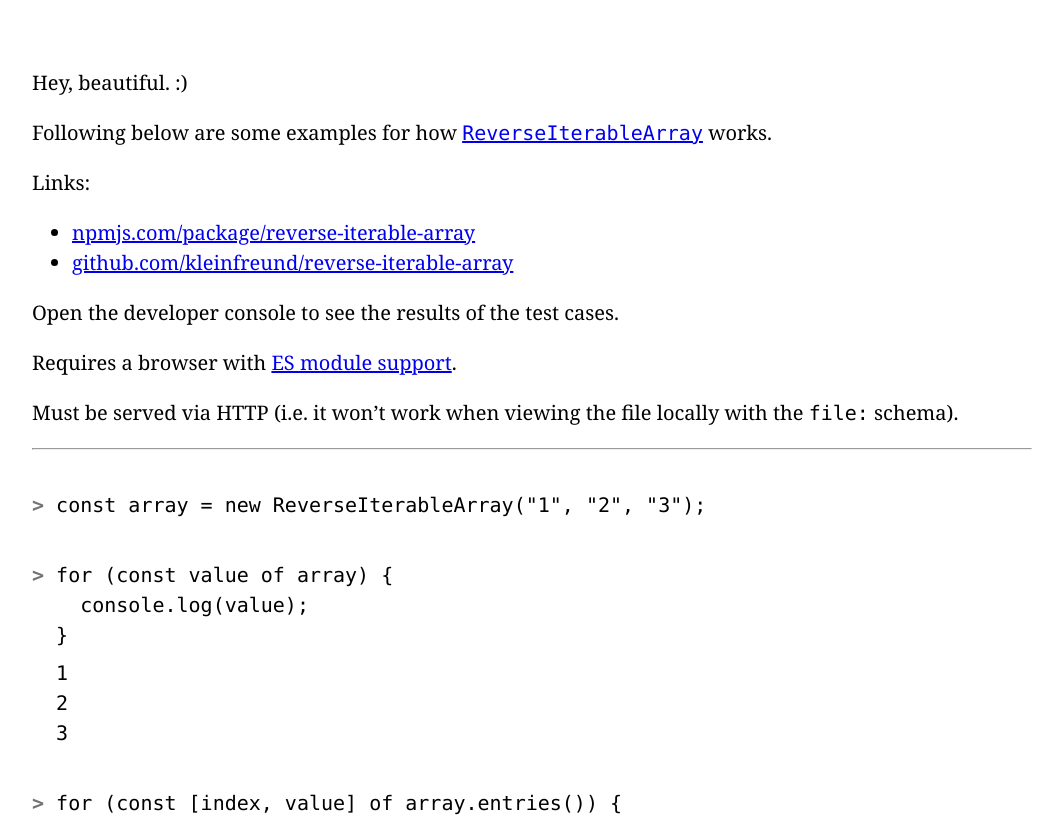
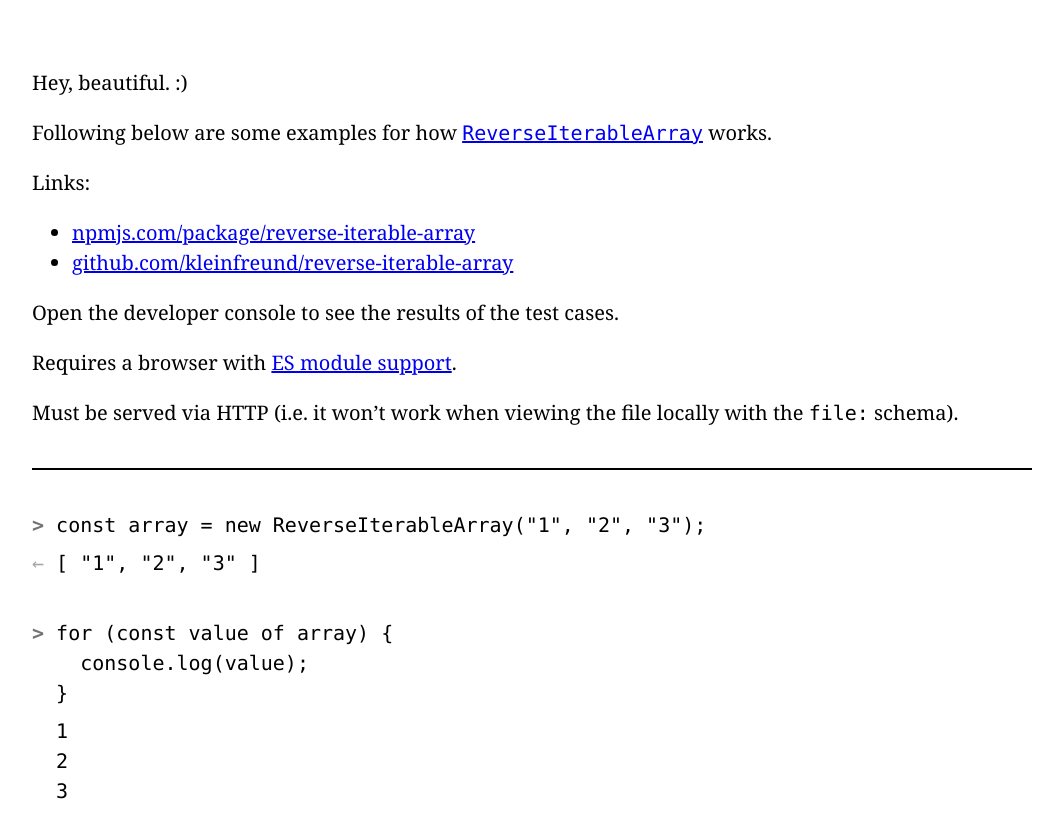
Before and after one commit to kleinfreund/reverse-iterable-array, a website with bundled scripts: page index.html in a window 1280 px wide. Shown: the top 818 px of the page, without its empty margins (108-1171 px from the left). Built offline with nearby package versions, Linux system fonts and the light colour scheme.

Commit message:
Update examples

```diff
--- a/example/example.mjs
+++ b/example/example.mjs
@@ -71,6 +71,7 @@
 function printExamples() {
   printCommand('const array = new ReverseIterableArray("1", "2", "3");');
   const array = new ReverseIterableArray('1', '2', '3');
+  printOutput(array);
 
   printCommand(`
 for (const value of array) {
@@ -179,26 +180,28 @@
   printOutput(array.length);
 
   printCommand('array.push("4", "5", "6")');
-  array.push('4', '5', '6');
+  printOutput(array.push('4', '5', '6'));
 
   printCommand('[...array.values()]');
   printOutput([...array.values()]);
 
-  printCommand('const it = array.iteratorFor("key4").reverseIterator();');
+  printCommand('const it = array.iteratorFor("key4").reverseIterator()');
   const it = array.iteratorFor(2).reverseIterator();
-  printCommand('it.next().value;');
+  printOutput(it);
+
+  printCommand('it.next().value');
   printOutput(it.next().value);
-  printCommand('it.next().value;');
+  printCommand('it.next().value');
   printOutput(it.next().value);
-  printCommand('it.next().value;');
+  printCommand('it.next().value');
   printOutput(it.next().value);
-  printCommand('it.next().value;');
+  printCommand('it.next().value');
   printOutput(it.next().value);
 
   printCommand(`
 array.forEach((value, index) => {
   console.log(index, ":", value);
-});
+})
   `);
   array.forEach((value, index) => {
     printLog(index, ':', value);
@@ -207,7 +210,7 @@
   printCommand(`
 array.forEachReverse((value, index) => {
   console.log(index, ":", value);
-});
+})
   `);
   array.forEachReverse((value, index) => {
     printLog(index, ':', value);
@@ -216,11 +219,21 @@
   printCommand('Object.prototype.toString.call(new ReverseIterableArray())');
   printOutput(Object.prototype.toString.call(new ReverseIterableArray()));
 
-  printCommand('const array2 = new ReverseIterableArray(7);');
+  document.body.insertAdjacentHTML('beforeend', '<hr>');
+
+  printCommand(`// array with 7 empty slots
+const array2 = new ReverseIterableArray(7)`);
   const array2 = new ReverseIterableArray(7);
+  printOutput(array2);
 
   printCommand('array2.length');
   printOutput(array2.length);
+
+  document.body.insertAdjacentHTML('beforeend', '<hr>');
+
+  printCommand('const array3 = new ReverseIterableArray(...document.querySelectorAll("script"))');
+  const array3 = new ReverseIterableArray(...document.querySelectorAll('script'));
+  printOutput(array3);
 }
 
 printExamples();
--- a/index.html
+++ b/index.html
@@ -18,6 +18,12 @@
       margin-left: auto;
       margin-right: auto;
       padding: 5vh 5vw;
+    }
+
+    hr {
+      margin-top: 2.5rem;
+      margin-bottom: 0.5rem;
+      border: 1px solid currentColor;
     }
 
     pre,
```
